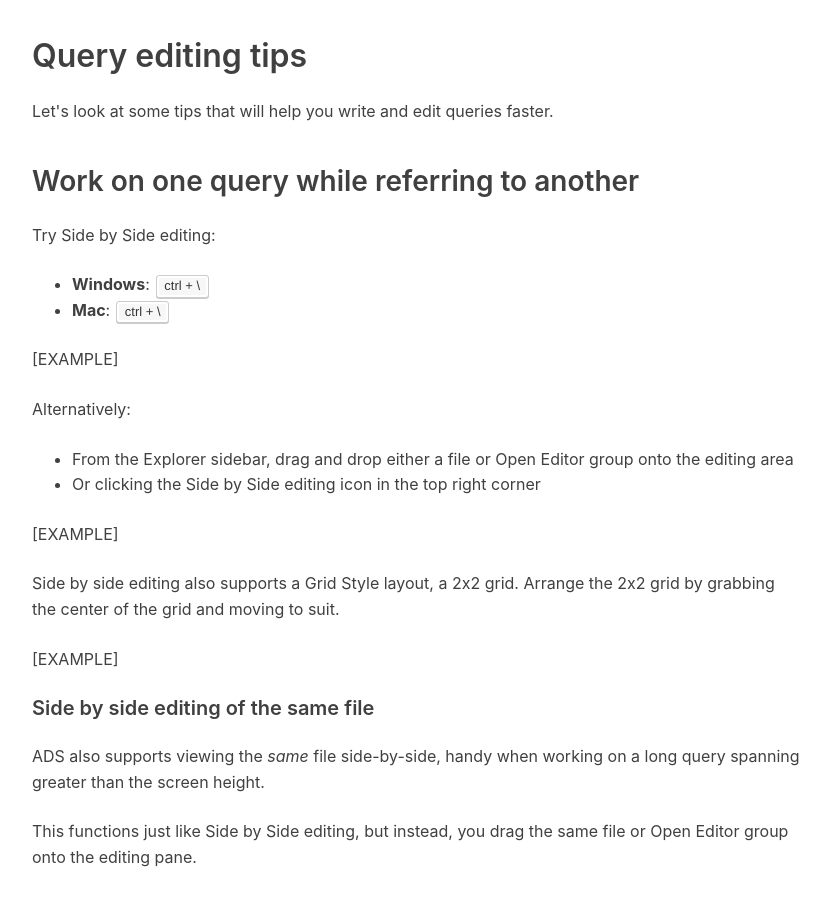
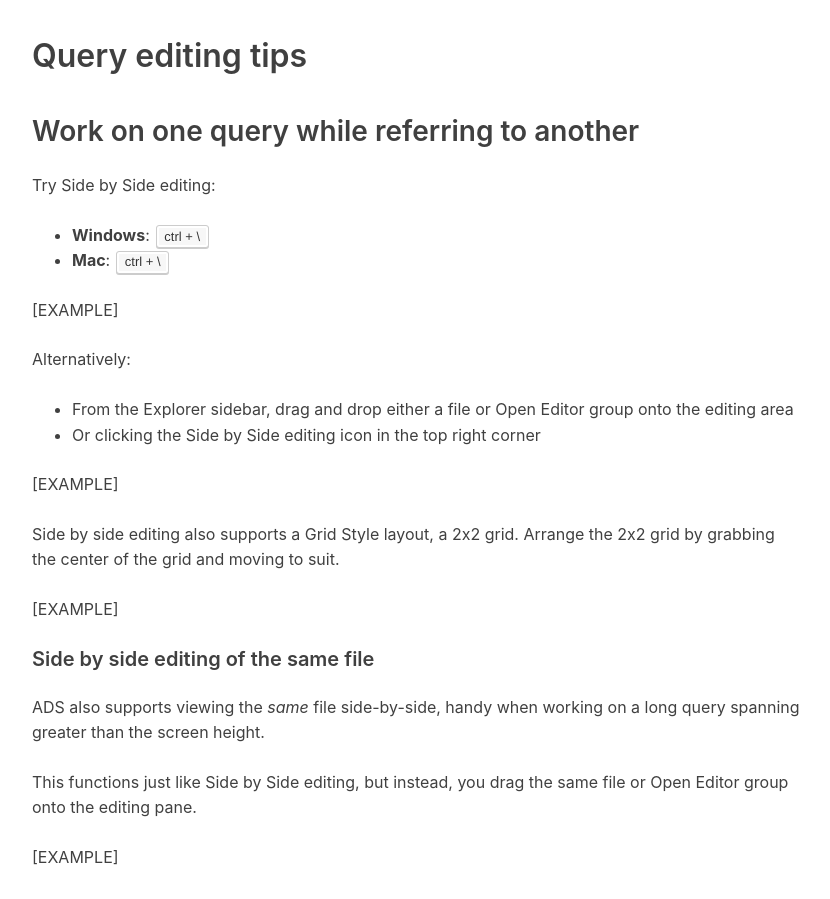
Before and after one commit to andrewvillazon/andrewvillazon.com, a Gatsby site: page /auzre-data-studio-tips-tricks/ in a window 1280 px wide. Shown: the part 1582-2481 px from the top of the page, without its empty margins (224-1054 px from the left). Built offline with nearby package versions, Linux system fonts and the light colour scheme; Gatsby itself is replaced by a stand-in of ours.

Commit message:
Remove superfluous text

```diff
--- a/content/blog/auzre-data-studio-tips-tricks/index.md
+++ b/content/blog/auzre-data-studio-tips-tricks/index.md
@@ -24,8 +24,6 @@ To access the Command Palette in Azure Data Studio press:
 The Command Palette is designed for performing actions from the keyboard. Familiarising yourself with this tool will help you get a lot more out of Azure Data Studio.
 
 ## Query editing tips
-
-Let's look at some tips that will help you write and edit queries faster.
 
 ### Work on one query while referring to another
 
```
